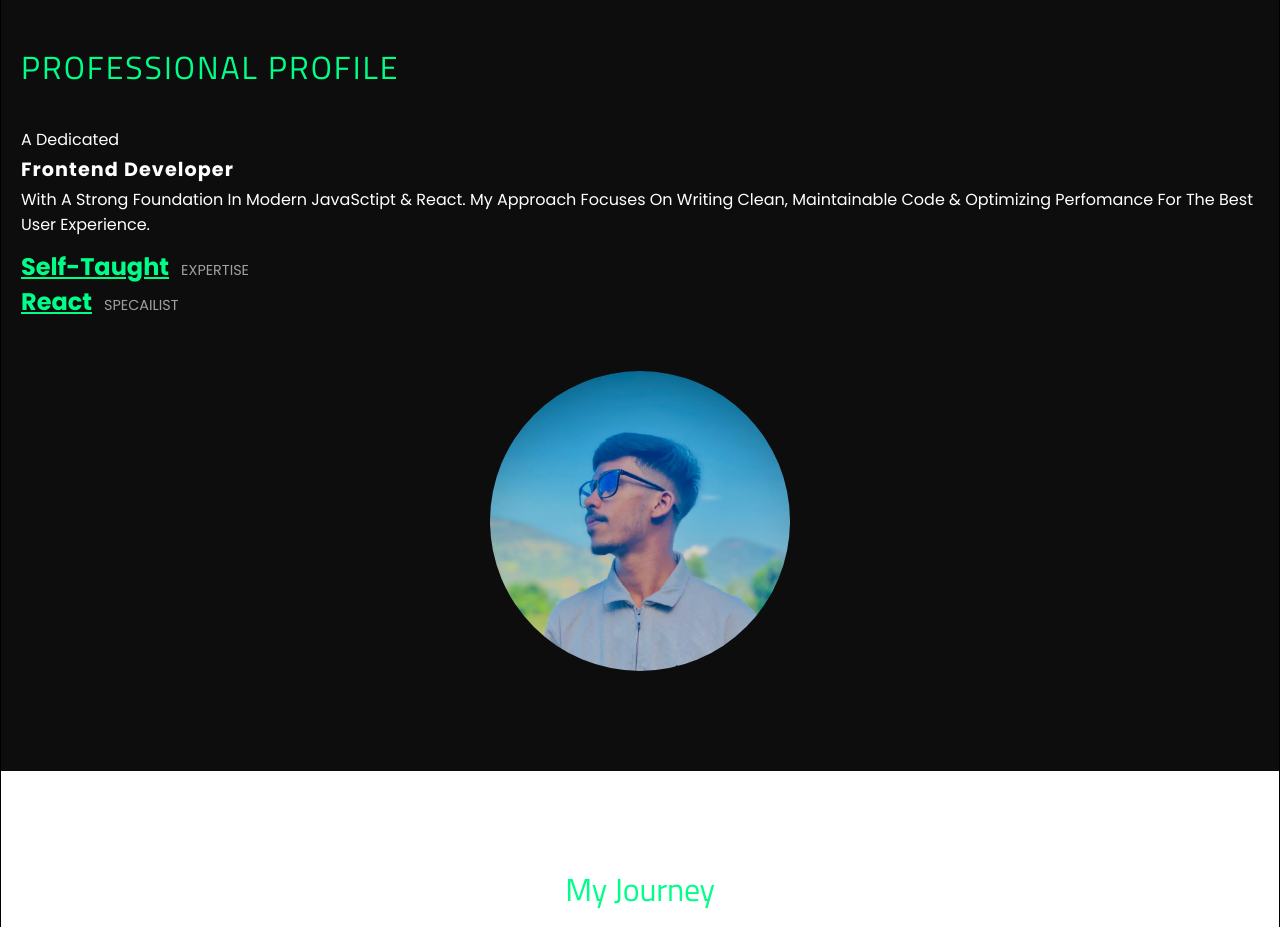
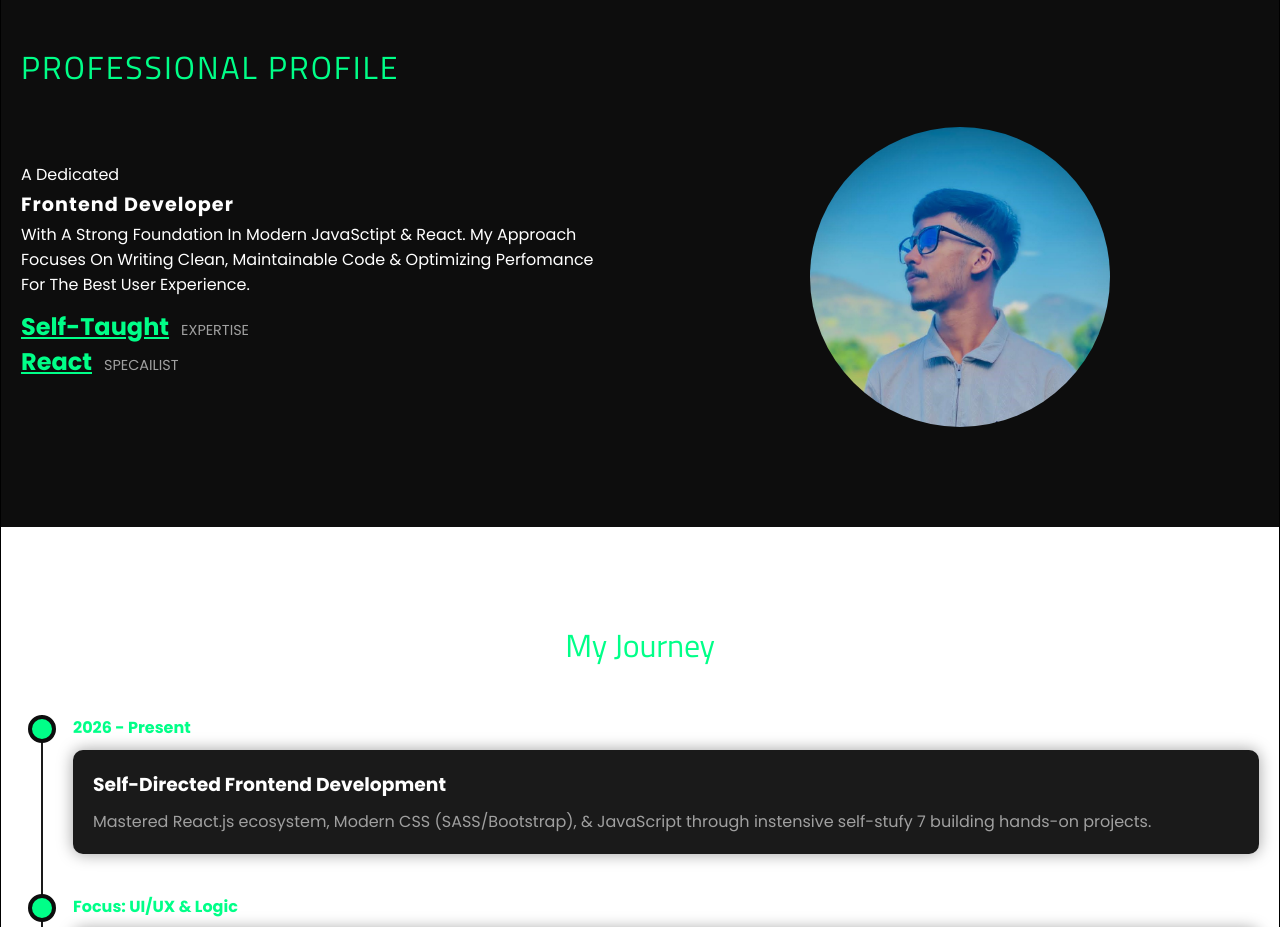
Before and after one commit to lakshan-beast/My-Portfolio, a React (Vite) app: page / in a window 1280 px wide. Shown: the part 1000-1927 px from the top of the page. Built offline with nearby package versions, Linux system fonts and the light colour scheme.

Commit message:
chaneg align items center

```diff
--- a/src/styles/pages/_About.scss
+++ b/src/styles/pages/_About.scss
@@ -21,9 +21,9 @@
 
   .about-wrapper {
     display: grid;
-    grid-template-columns: repeat(1, 1fr);
+    grid-template-columns: repeat(auto-fit, minmax(300px, 1fr));
     gap: 40px;
-    // grid-
+    align-items: center;
 
     .about-text {
       p {
```
